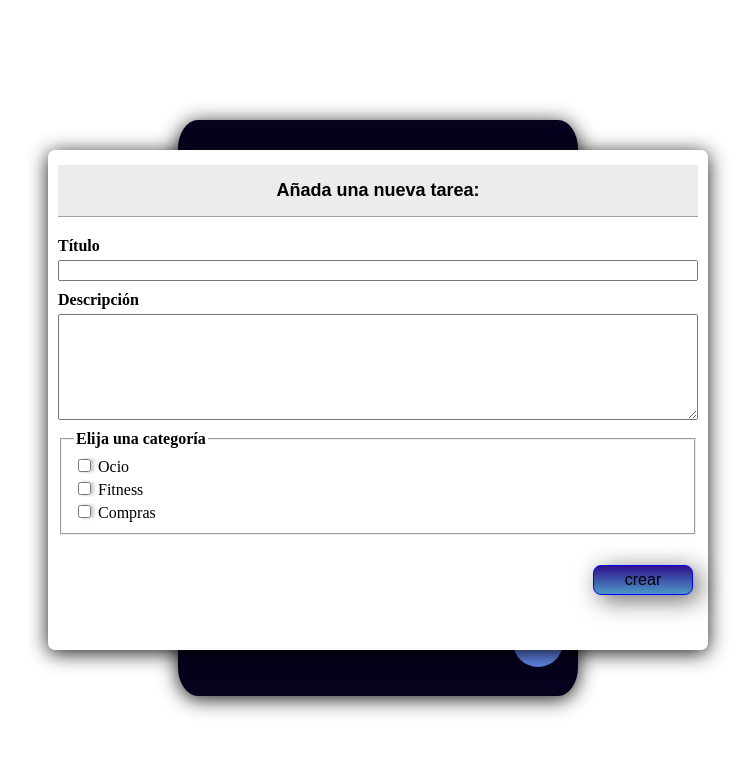
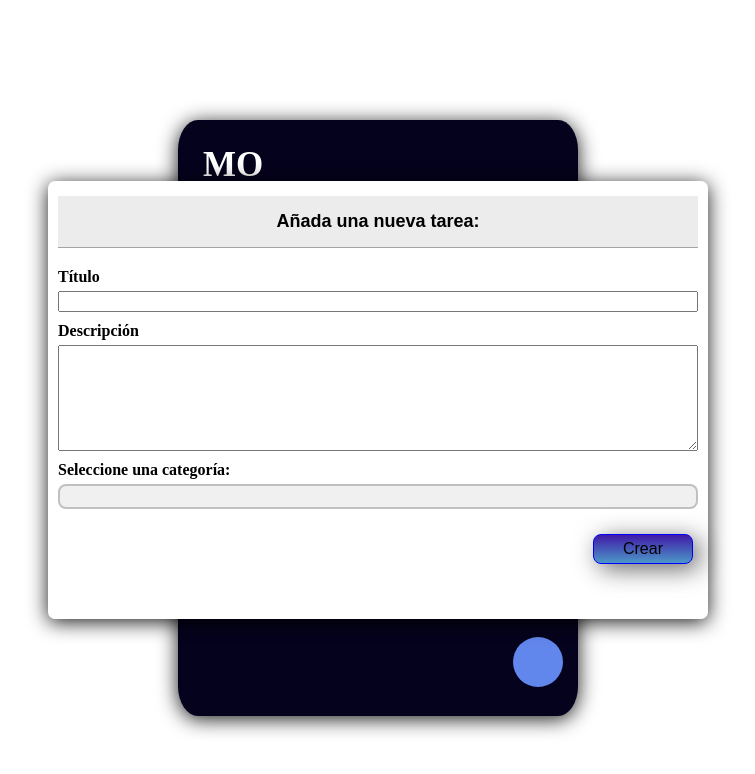
Before and after one commit to lvergara-kiteris/Ejercicio-Todo, a Vue app: page / in a window 1280 px wide. Both pictures are taken after a click on the button 800 px from the left and 642 px from the top of the page. Shown: the top 774 px of the page, without its empty margins (262-1017 px from the left). Built offline with nearby package versions, Linux system fonts and the light colour scheme; the HTML template or start-up script is replaced by a standard one.

Commit message:
commit timeline 1.1

```diff
--- a/src/components/TodoForm.vue
+++ b/src/components/TodoForm.vue
@@ -17,15 +17,19 @@
 
       <div class="card">
         <div class="title">TODAY TASKS</div>
+<span class = "category">{{selectCategory}}</span>
+
         <section class="timeline">
           <ul class="ul-class">
             <li class="li-class" v-for="todo in getTodos" :key="todo.id">
               <div>
+
               <time>{{ todo.title}}</time>
               <br>
-              {{ todo.text }}
+                    {{ todo.text }}
               </div>
             </li>
+
           </ul>
         </section>
       </div>
@@ -50,39 +54,21 @@
     </template>
 
     <template v-slot:body>
-      <form @submit.prevent = "createTodo(newTodoTitle, newTodoText); isOpen = false">
+      <form @submit.prevent = "createTodo(newTodoTitle, newTodoText, selectCategory); isOpen = false">
         <div class="modal-body">
-          <fieldset>
-            <legend class="legend">Elija una categoría</legend>
-            <!--Ocio -->
-            <div class="custom-control">
-              <label>
-                <input class="checkbox" type="checkbox" name="checkbox-1" value="ocio"/>
-                <i id="icon" class="fa fa-chess" style="color: #f5365c"></i>
-                Ocio
-              </label>
-            </div>
+          <span class="selectCat">Seleccione una categoría:</span>
+          <br>
 
-            <!--Fitness -->
-            <div class="custom-control">
-              <label>
-                <input class="checkbox" type="checkbox" name="checkbox-2" value="fitness"/>
-                <i id="icon" class="fa fa-baseball-ball" style="color: #00c821"></i>
-                Fitness
-              </label>
-            </div>
+          <div class="content-select">
+          <select v-model="selectCategory">
+            <option>Compras</option>
+            <option>Fitness</option>
+            <option>Ocio</option>
+          </select>
+          </div>
 
-            <!--Compras -->
-            <div class="custom-control">
-              <label>
-                <input class="checkbox" type="checkbox" name="checkbox-3" value="compras"/>
-                <i id="icon" class="fa fa-coins" style="color: #0086c0"></i>
-                Compras
-              </label>
-            </div>
-          </fieldset>
         </div>
-        <button type="submit" class="button-crear">crear</button>
+        <button type="submit" class="button-crear">Crear</button>
       </form>
     </template>
   </modal>
@@ -107,7 +93,8 @@ export default {
 
       isOpen: ref(false),
       newTodoTitle: ref(''),
-      newTodoText: ref('')
+      newTodoText: ref(''),
+      selectCategory: ref('')
     }
   }
 }
@@ -157,6 +144,7 @@ export default {
   position: relative;
   box-sizing: border-box;
   bottom: 50px;
+  font-size: 13px;
 }
 .label-descripcion {
   position: relative;
@@ -168,6 +156,7 @@ export default {
   bottom: 35px;
   width: auto;
   height: 100px;
+  font-size: 13px;
 }
 
 .legend {
@@ -240,9 +229,12 @@ input:focus {
 .title {
   color: #fff;
   text-align: left;
+  position: relative;
+  left:15px;
   font-size: 20px;
   font-weight: bold;
   font-family: "Courier New", Courier, monospace;
+  margin-bottom: 20px;
 }
 /*  background-color: #35347caf;*/
 .card {
@@ -252,7 +244,7 @@ input:focus {
   box-sizing: border-box;
   margin: 120px auto;
   max-width: 400px;
-  padding: 25px;
+  padding: 15px;
   width: 100%;
   position: relative;
   bottom: 95px;
@@ -282,7 +274,7 @@ input:focus {
 }
 
 .button-crear {
-  background-image: -webkit-linear-gradient(top, #32118f, #4c98c7);
+  background-image: -webkit-linear-gradient(top, #401aa8, #4c98c7);
   border-radius: 8px;
   font-size: 16px;
   cursor: pointer;
@@ -298,26 +290,34 @@ input:focus {
 ul li{
   color: rgba(255, 255, 255, 0.781);
 }
-/*
-.timeline ul li {
-  list-style-type: none;
-  position: relative;
-  width: 2px;
-  background: #fff;
+
+.selectCat {
+  font-weight: bold;
 }
-
-.timeline ul li::after {
-  content: '';
-  position: absolute;
-
-  bottom: 0;
-  transform: translateX(-50%);
-  width: 15px;
-  height: 15px;
-  border-radius: 50%;
-  background: inherit;
+.content-select{
+position: relative;
+bottom: -5px;
 }
-*/
+.content-select select{
+appearance: none;
+display: inline-block;
+width: 100%;
+cursor: pointer;
+padding: 2px 10px;
+outline: 0;
+background: #f0f0f0;
+font-size: 15px;
+color: rgb(0, 0, 0);
+border:2px solid rgba(0,0,0,0.2);
+border-radius: 8px;
+position: relative;
+}
+.content-select select:hover{
+background: #f5f5f5;
+}
+.content-select:hover{
+margin-top: 15px;
+}
 
 .timeline {
   padding-left: 1px;
@@ -338,7 +338,7 @@ ul li{
   left: 20px;
   width: 52px;
   height: 100%;
-  border-left: 2px solid rgba(204, 204, 204, 0.616);
+  border-left: 2px solid hsla(240, 6%, 93%, 0.212);
 }
 
 .li-class{
@@ -364,9 +364,14 @@ ul li{
   left: -32px;
   width: 12px;
   height: 12px;
-  border: 2px solid rgb(128, 128, 128);
+  border: 2px solid hsl(0, 0%, 62%);
   border-radius: 50%;
-  background-color: rgb(128, 128, 128);
+  background-color: hsl(0, 0%, 62%);
 }
 
+.category{
+  color: white;
+  margin-left: 55px;
+  font-size: 17px;
+}
 </style>
--- a/src/composables/useTodos.js
+++ b/src/composables/useTodos.js
@@ -20,7 +20,7 @@ const useTodos = () => {
   return {
     // router
     // Methods
-    createTodo: (title, text) => store.commit('createTodo', { title, text }),
+    createTodo: (title, text, category) => store.commit('createTodo', { title, text, category }),
     getTodos: computed(() => store.getters.getTodos)
   }
 }
--- a/src/store/index.js
+++ b/src/store/index.js
@@ -15,11 +15,12 @@ export default createStore({
   },
 
   mutations: {
-    createTodo (state, { title = '', text = '' }) {
+    createTodo (state, { title = '', text = '', category = '' }) {
       state.allTodos.unshift({
         id: uuidv4(),
         title,
-        text
+        text,
+        category
 
       })
     }
```
Also changed, not shown: src/img/gym.png (added).
